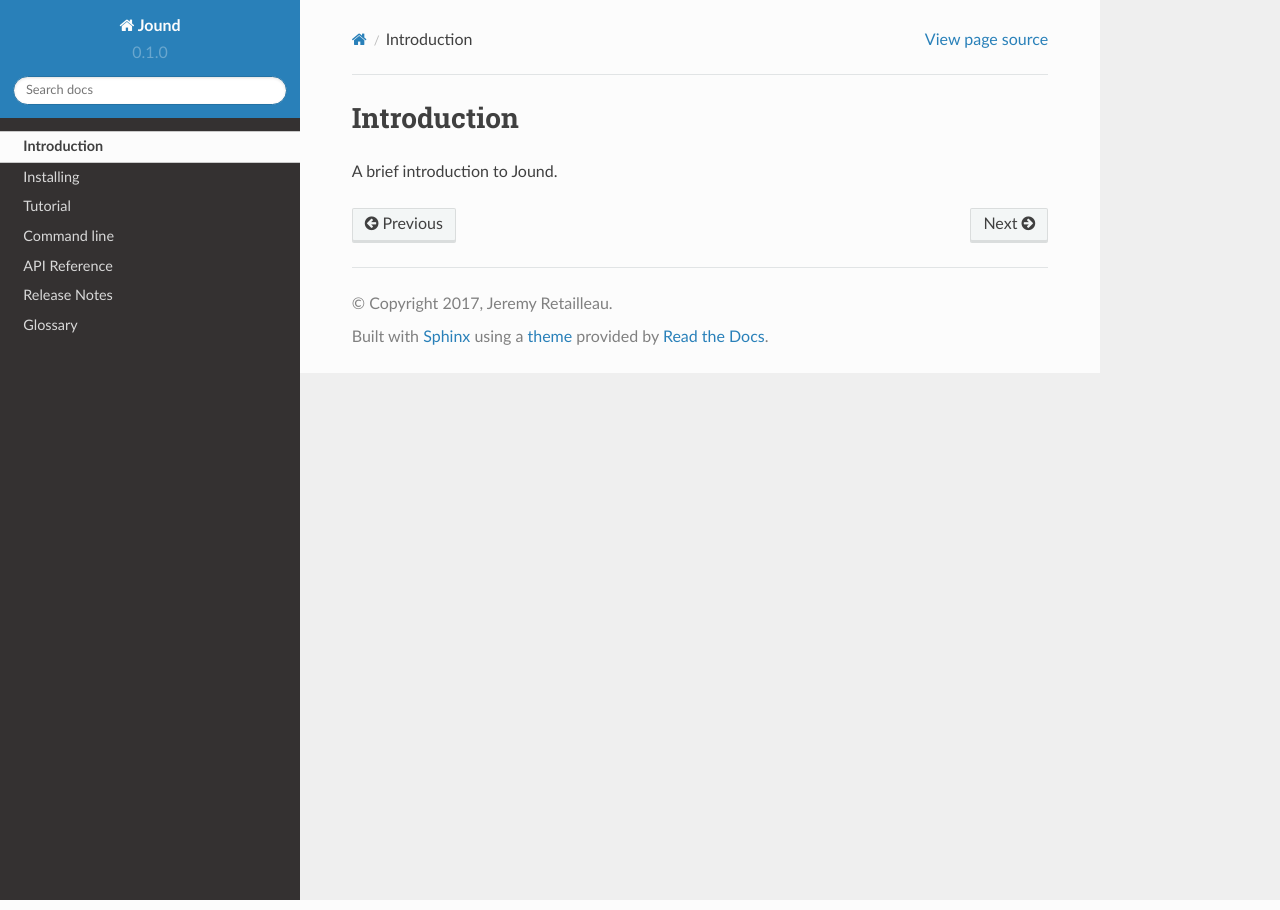
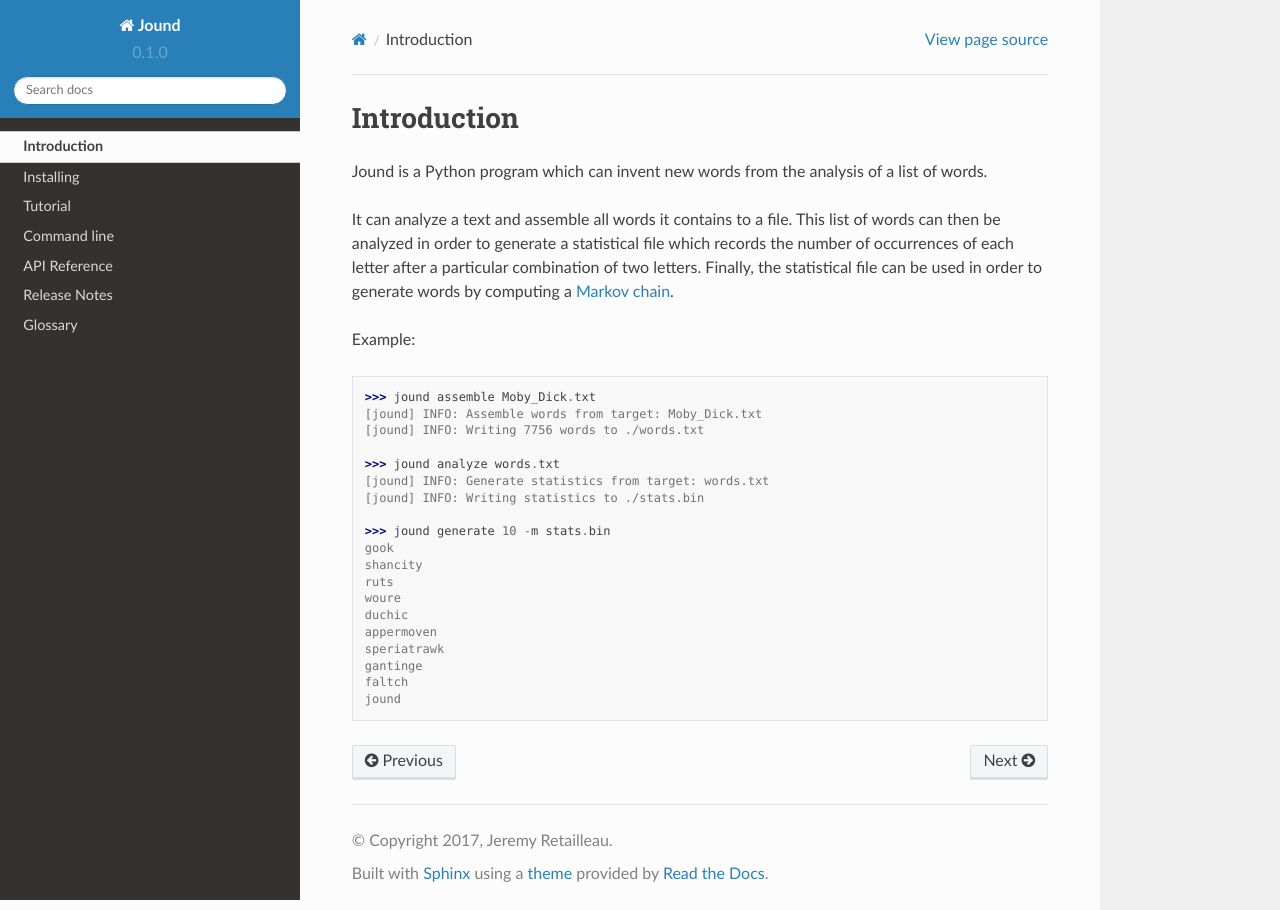
Before and after one commit to buddly27/jound, a Sphinx documentation site: the page built from doc/introduction.rst, in a window 1280 px wide. Built offline with Sphinx 7.4.7 and the Read the Docs theme 2.0.0, drawn with Linux system fonts in a browser that asks for light colours.

Commit message:
Add introduction

```diff
--- a/doc/introduction.rst
+++ b/doc/introduction.rst
@@ -4,4 +4,33 @@
 Introduction
 ************
 
-A brief introduction to Jound.
+Jound is a Python program which can invent new words from the analysis of a
+list of words.
+
+It can analyze a text and assemble all words it contains to a file. This list
+of words can then be analyzed in order to generate a statistical file which
+records the number of occurrences of each letter after a particular combination
+of two letters. Finally, the statistical file can be used in order to generate
+words by computing a :term:`Markov chain`.
+
+Example::
+
+    >>> jound assemble Moby_Dick.txt
+    [jound] INFO: Assemble words from target: Moby_Dick.txt
+    [jound] INFO: Writing 7756 words to ./words.txt
+
+    >>> jound analyze words.txt
+    [jound] INFO: Generate statistics from target: words.txt
+    [jound] INFO: Writing statistics to ./stats.bin
+
+    >>> jound generate 10 -m stats.bin
+    gook
+    shancity
+    ruts
+    woure
+    duchic
+    appermoven
+    speriatrawk
+    gantinge
+    faltch
+    jound
```
